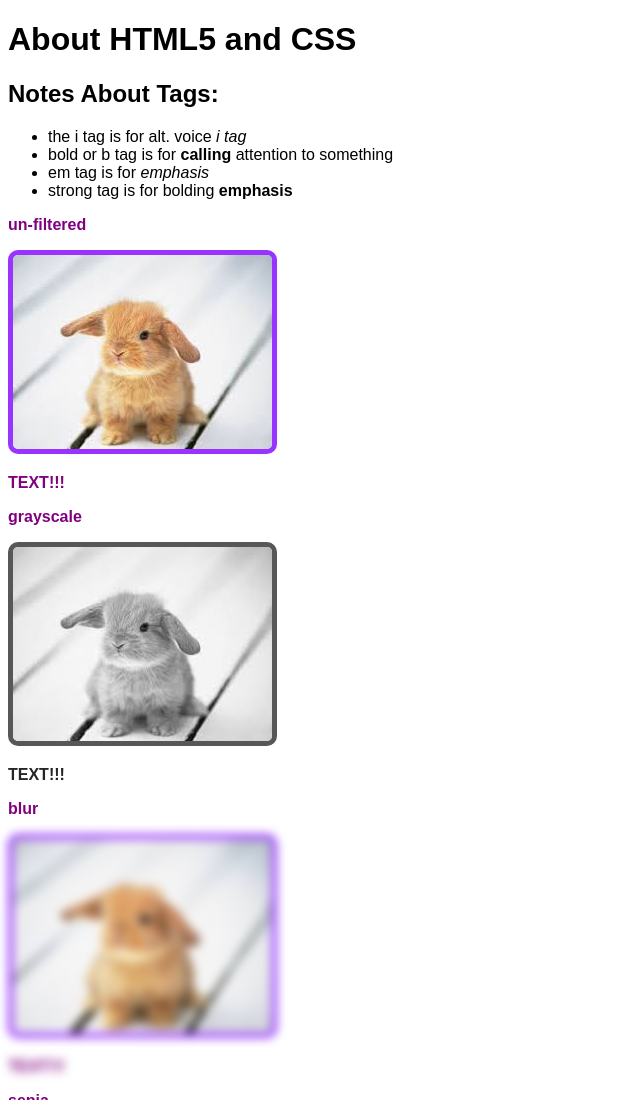
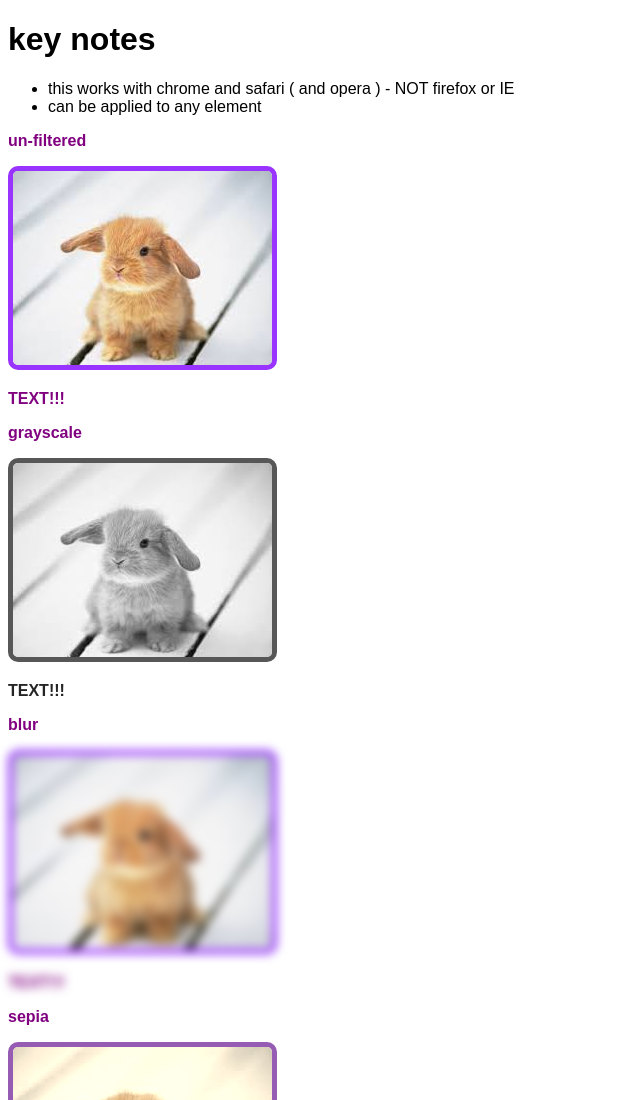
Before and after one commit to ga-wdi-boston/wdi_3_web_lab_research, a plain HTML site: page css_filters/hello_world.html in a window 1280 px wide. Shown: the top 1100 px of the page, without its empty margins (0-640 px from the left). Drawn offline with Linux system fonts and the light colour scheme.

Commit message:
with notes

```diff
--- a/css_filters/hello_world.html
+++ b/css_filters/hello_world.html
@@ -6,13 +6,10 @@
   </head>
   <body>
 
-  <h1 class="title">About HTML5 and CSS</h1>
-  <h2 id="main_header">Notes About Tags:</h2>
+  <h1 class="title">key notes</h1>
    <ul>
-    <li>the i tag is for alt. voice <i>i tag</i></li>
-    <li>bold or b tag is for <b>calling</b> attention to something</li>
-    <li>em tag is for <em>emphasis</em></li>
-    <li>strong tag is for bolding <strong>emphasis</strong></li>
+    <li>this works with chrome and safari ( and opera ) - NOT firefox or IE</li>
+    <li>can be applied to any element</li>
   </ul>
       <p>un-filtered</p>
       <div class="un-filtered"><img src="bunny.jpeg" alt= "cute bunny" title="cute cute bunny"><p>TEXT!!!</p></div>
```
